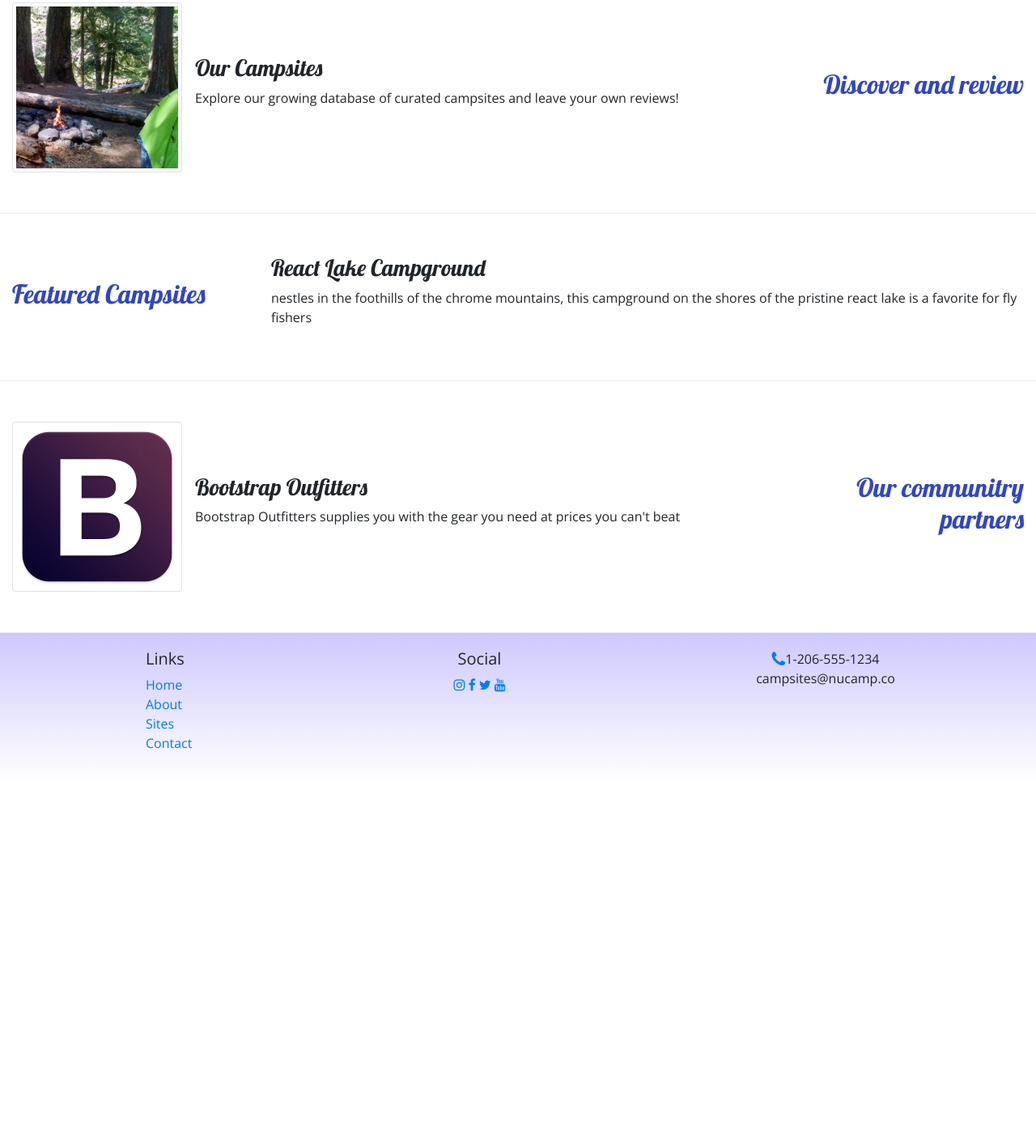
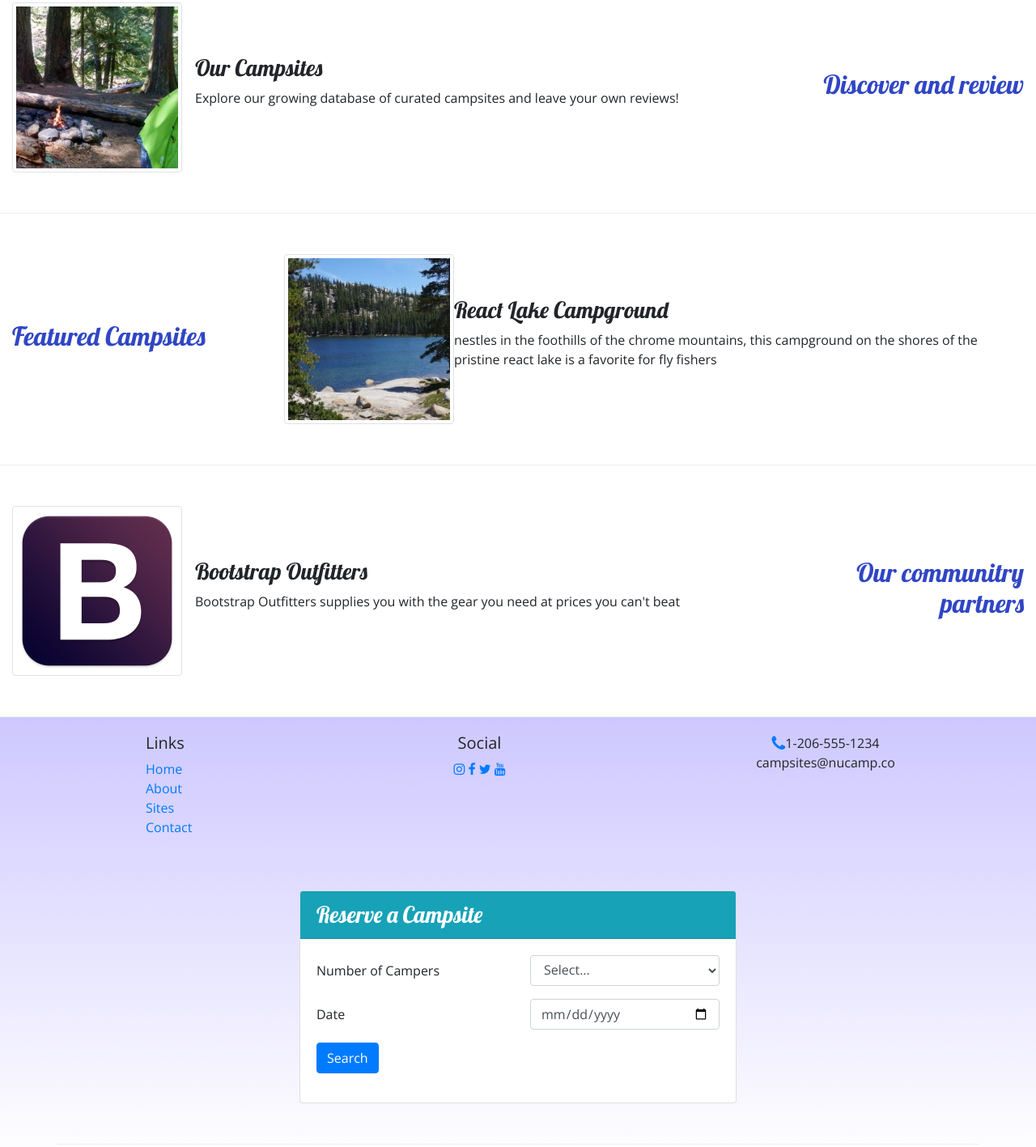
Before and after one commit to alee4141/2-bootstrap, a website: page index.html in a window 1280 px wide. Shown: the part 368-1785 px from the top of the page at 81% size. Before the commit the page ends 1334 px from the top, so only its background shows below. Drawn offline with nearby package versions, Linux system fonts and the light colour scheme; some icons are missing.

Commit message:
Week 2 assignment

```diff
--- a/index.html
+++ b/index.html
@@ -22,6 +22,9 @@
                 <div class="col">
                     <h1>NuCamp</h1>
                     <h2>a better way to camp</h2>
+                </div>
+                <div class="col-md-4 col-xl-2 mt-4">
+                    <a role="button" class="btn btn-info btn-lg" href="#reserveForm">Reserve a campsite</a>
                 </div>
             </div>
         </div>
@@ -71,9 +74,16 @@
                 <h2>Featured Campsites</h2>
             </div>
             <div class="col">
-                <h3>React Lake Campground</h3>
-                <p class="d-none d-sm-block">nestles in the foothills of the chrome mountains, this campground on the
-                    shores of the pristine react lake is a favorite for fly fishers</p>
+                <div class="media">
+                    <img class="d-flex ml-3 img-thumbnail" src="img/react-lake-thumb.jpg" alt="React Lake">
+                    <div class="media-body align-self-center">
+                        <h3>React Lake Campground</h3>
+                        <p class="d-none d-sm-block">nestles in the foothills of the chrome mountains, this campground
+                            on
+                            the
+                            shores of the pristine react lake is a favorite for fly fishers</p>
+                    </div>
+                </div>
             </div>
         </div>
 
@@ -122,6 +132,44 @@
                     <i class="fa fa-envolope fa-lg text-primary"></i>campsites@nucamp.co
                 </div>
             </div>
+
+            <div class="row row-content">
+                <div class="col-sm-6 mx-auto">
+                    <div class="card">
+                        <h3 class="card-header text-white bg-info">Reserve a Campsite</h3>
+                        <div class="card-body">
+                            <form id="reserveForm">
+                                <div class="form-group row">
+                                    <label class="col-sm-6 col-form-label">Number of Campers</label>
+                                    <div class="col">
+                                        <select class="form-control" name="numCampers" id="numCampers">
+                                            <option>Select...</option>
+                                            <option>1</option>
+                                            <option>2</option>
+                                            <option>3</option>
+                                            <option>4</option>
+                                            <option>5</option>
+                                            <option>6</option>
+                                        </select>
+                                    </div>
+                                </div>
+                                <div class="form-group row">
+                                    <label class=" col-sm-6 col-form-label" for="date">Date</label>
+                                    <div class="col-sm-6">
+                                        <input class="form-control" type="date" id="date" name="date" placeholder="date">
+                                    </div>
+                                </div>
+                                <div class="form-group row">
+                                    <div class="col">
+                                        <button class="btn btn-primary" type="submit">Search</button>
+                                    </div>
+                                </div>
+                            </form>
+                        </div>
+                    </div>
+                </div>
+            </div>
+
         </div>
     </footer>
 
```
Also changed, not shown: 1 other file.
